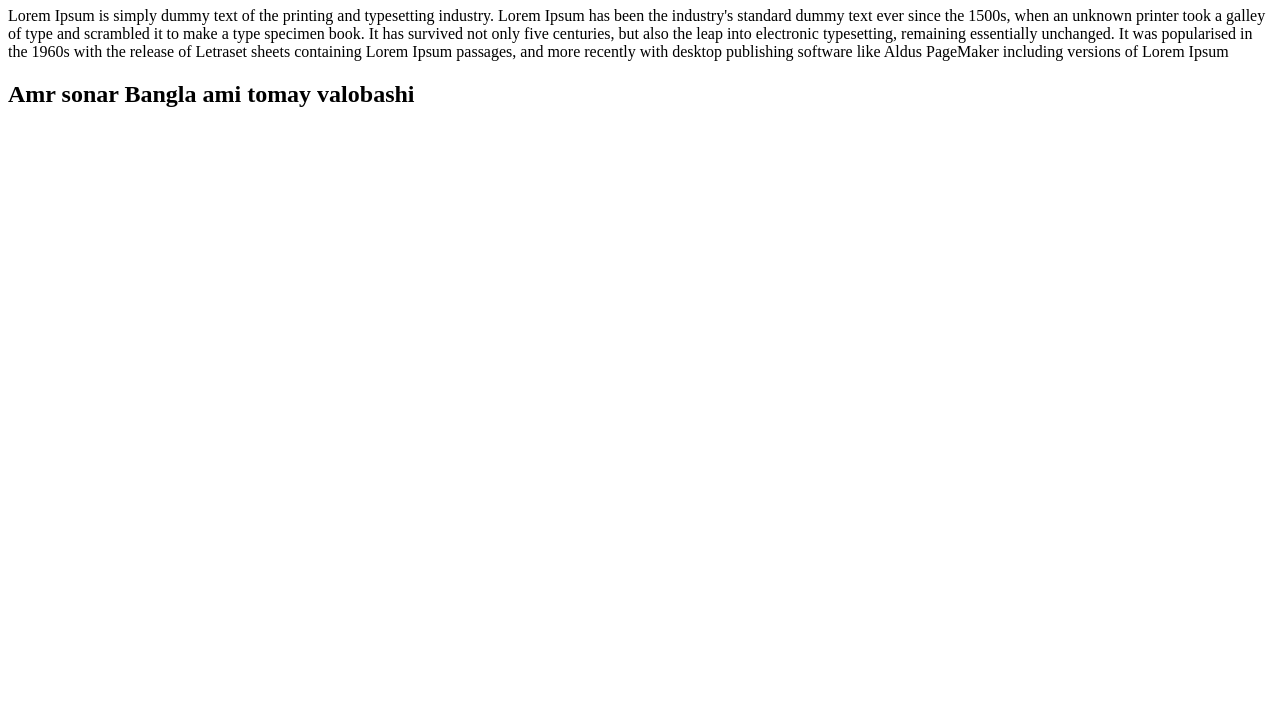
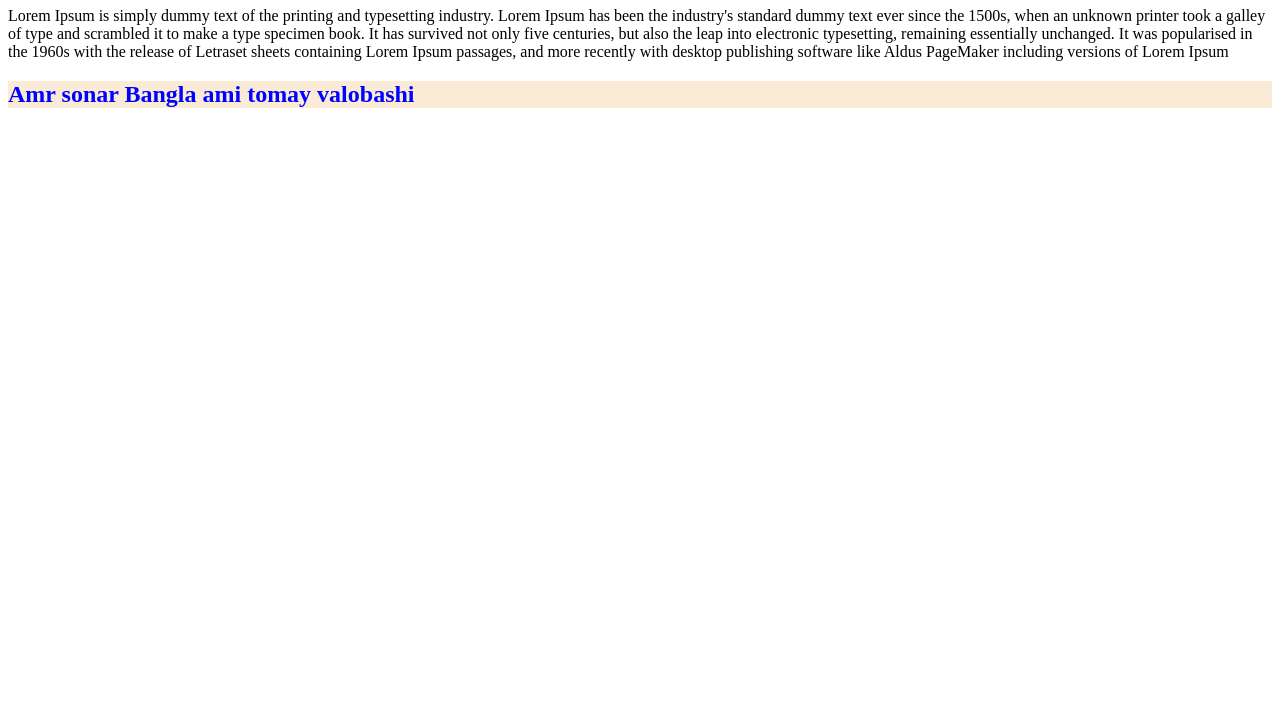
Before and after one commit to sl243/my-second-repo, a plain HTML site: page index.html in a window 1280 px wide. Shown: the part 73-800 px from the top of the page. Drawn offline with Linux system fonts and the light colour scheme.

Commit message:
added h2 background color

```diff
--- a/style.css
+++ b/style.css
@@ -1,3 +1,7 @@
 h1{
     color: red;
 }
+h2{
+    color: blue;
+    background-color: antiquewhite;
+}
```
